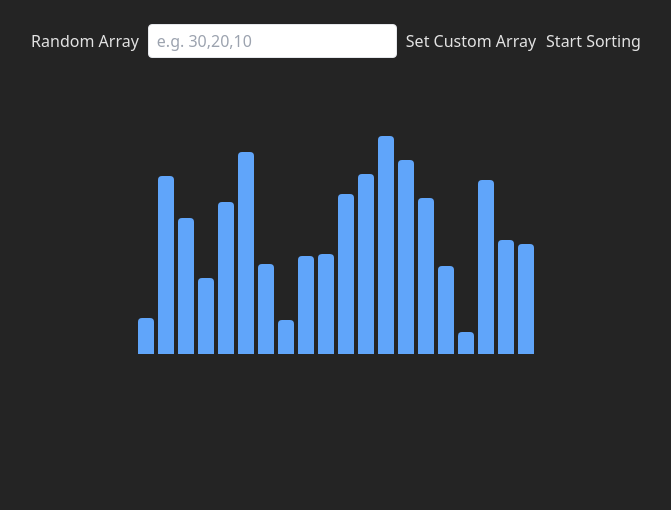
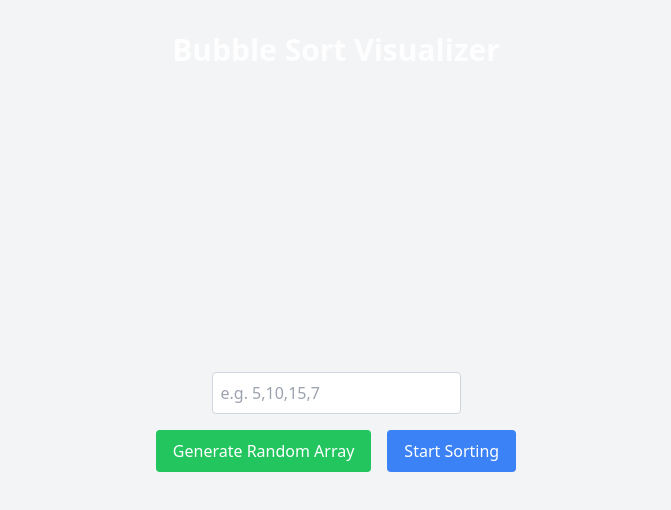
Before and after one commit to Shayan-Mst/sort-algorithm-comparison, a React app in the folder sort-algorithm-comparison/: page / in a window 1280 px wide. Shown: the top 510 px of the page, without its empty margins (304-975 px from the left). Built offline with nearby package versions, Linux system fonts and the light colour scheme; the HTML template or start-up script is replaced by a standard one.

Commit message:
bubble sort successfuly works with UI

```diff
--- a/sort-algorithm-comparison/src/App.tsx
+++ b/sort-algorithm-comparison/src/App.tsx
@@ -1,18 +1,45 @@
+import { useState } from "react";
+import Bars from "./components/Bar";
+import Controls from "./components/Control";
+import { bubbleSort } from "./algorithms/bubbleSort";
 
-import './App.css'
-import SortingVisualizer from './components/SortingVisualizer'
+const App = () => {
+  const [array, setArray] = useState<number[]>([]);
+  const [highlighted, setHighlighted] = useState<number[]>([]);
+  const [customInput, setCustomInput] = useState("");
 
-function App() {
+  const generateRandomArray = () => {
+    const newArr = Array.from({ length: 20 }, () =>
+      Math.floor(Math.random() * 50) + 1
+    );
+    setArray(newArr);
+  };
 
+  const handleStart = () => {
+    bubbleSort(array, setArray, setHighlighted);
+  };
+
+  const handleCustomInput = (val: string) => {
+    setCustomInput(val);
+    const parsed = val
+      .split(",")
+      .map((x) => parseInt(x.trim()))
+      .filter((n) => !isNaN(n));
+    setArray(parsed);
+  };
 
   return (
-    <>
-      <div>
-      <SortingVisualizer/>
-      </div>
+    <div className="min-h-screen bg-gray-100 p-8 text-center">
+      <h1 className="text-3xl font-bold mb-8">Bubble Sort Visualizer</h1>
+      <Bars array={array} highlighted={highlighted} />
+      <Controls
+        onGenerate={generateRandomArray}
+        onStart={handleStart}
+        onCustomChange={handleCustomInput}
+        customInput={customInput}
+      />
+    </div>
+  );
+};
 
-    </>
-  )
-}
-
-export default App
+export default App;
--- a/sort-algorithm-comparison/src/algorithms/bubbleSort.ts
+++ b/sort-algorithm-comparison/src/algorithms/bubbleSort.ts
@@ -0,0 +1,22 @@
+export const bubbleSort = async (
+    array: number[],
+    setArray: React.Dispatch<React.SetStateAction<number[]>>,
+    setHighlighted: React.Dispatch<React.SetStateAction<number[]>>
+  ) => {
+    const arr = [...array];
+    const delay = (ms: number) => new Promise((res) => setTimeout(res, ms));
+
+    for (let i = 0; i < arr.length; i++) {
+      for (let j = 0; j < arr.length - i - 1; j++) {
+        setHighlighted([j, j + 1]);
+        await delay(300);
+
+        if (arr[j] > arr[j + 1]) {
+          [arr[j], arr[j + 1]] = [arr[j + 1], arr[j]];
+          setArray([...arr]);
+        }
+      }
+    }
+
+    setHighlighted([]);
+  };
--- a/sort-algorithm-comparison/src/components/Bar.tsx
+++ b/sort-algorithm-comparison/src/components/Bar.tsx
@@ -1,19 +1,30 @@
+import React from "react";
 import { motion } from "framer-motion";
 
-type BarProps = {
-  height: number;
-  active?: boolean;
+interface BarsProps {
+  array: number[];
+  highlighted: number[];
+}
+
+const Bars: React.FC<BarsProps> = ({ array, highlighted }) => {
+  return (
+    <div className="flex items-end justify-center h-64 gap-1">
+      {array.map((value, index) => (
+        <motion.div
+          key={index}
+          layout
+          animate={{
+            height: `${value * 4}px`,
+            backgroundColor: highlighted.includes(index)
+              ? "#ef4444" // red-500
+              : "#3b82f6", // blue-500
+          }}
+          transition={{ type: "spring", stiffness: 300, damping: 20 }}
+          className="w-4 rounded"
+        />
+      ))}
+    </div>
+  );
 };
 
-export default function Bar({ height, active = false }: BarProps) {
-  return (
-    <motion.div
-      animate={{
-        height: `${height}%`,
-        backgroundColor: active ? "#f43f5e" : "#3b82f6",
-      }}
-      transition={{ duration: 0.3 }}
-      className="w-2 rounded-sm mx-0.5"
-    />
-  );
-}
+export default Bars;
--- /dev/null
+++ b/sort-algorithm-comparison/src/components/Control.tsx
@@ -0,0 +1,43 @@
+import React from "react";
+
+interface ControlsProps {
+  onGenerate: () => void;
+  onStart: () => void;
+  onCustomChange: (val: string) => void;
+  customInput: string;
+}
+
+const Controls: React.FC<ControlsProps> = ({
+  onGenerate,
+  onStart,
+  onCustomChange,
+  customInput,
+}) => {
+  return (
+    <div className="flex flex-col items-center gap-4 mt-4">
+      <input
+        type="text"
+        placeholder="e.g. 5,10,15,7"
+        value={customInput}
+        onChange={(e) => onCustomChange(e.target.value)}
+        className="border border-gray-300 p-2 rounded"
+      />
+      <div className="flex gap-4">
+        <button
+          onClick={onGenerate}
+          className="bg-green-500 hover:bg-green-600 text-white px-4 py-2 rounded"
+        >
+          Generate Random Array
+        </button>
+        <button
+          onClick={onStart}
+          className="bg-blue-500 hover:bg-blue-600 text-white px-4 py-2 rounded"
+        >
+          Start Sorting
+        </button>
+      </div>
+    </div>
+  );
+};
+
+export default Controls;
```
Also changed, not shown: sort-algorithm-comparison/src/components/ControlPanel.tsx (deleted).
